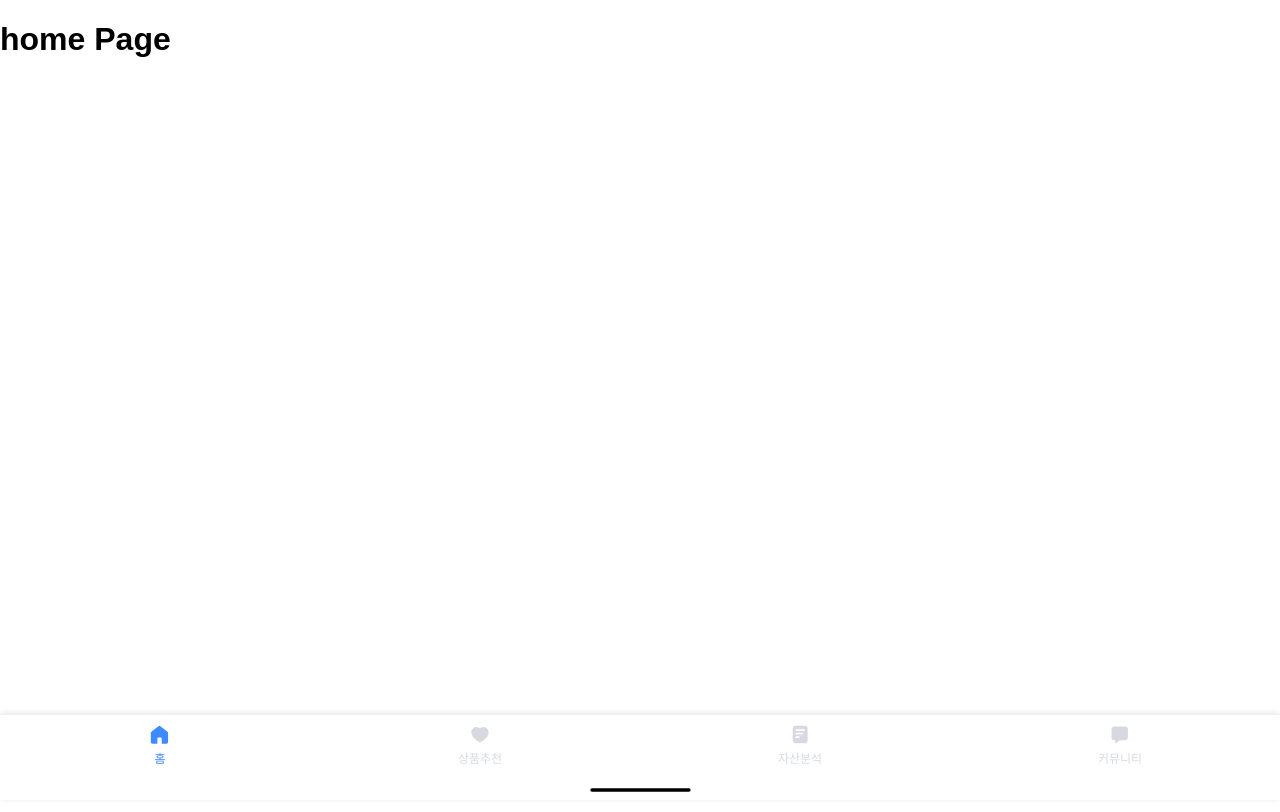
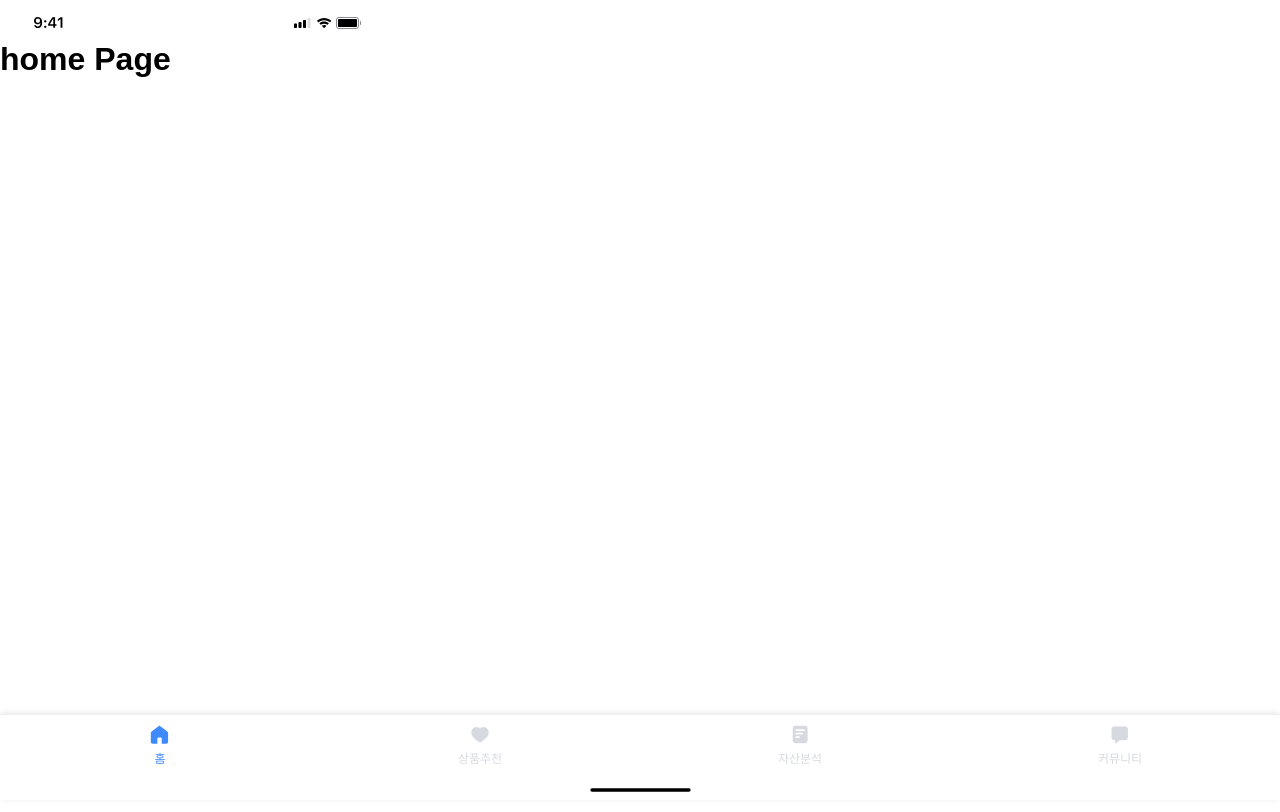
Before and after one commit to cheongwonyoung/Crunch-It, a Vue app in the folder Development/FE/muno-muno/: page / in a window 1280 px wide. Built offline with nearby package versions, Linux system fonts and the light colour scheme; a web font is replaced by a local one.

Commit message:
feat: status bar 추가

```diff
--- a/Development/FE/muno-muno/src/App.vue
+++ b/Development/FE/muno-muno/src/App.vue
@@ -1,16 +1,21 @@
 <template>
   <div id="app">
-    <router-view></router-view>
+    <StatusBar />
+    <div class="content">
+      <router-view></router-view>
+    </div>
     <TabBar />
   </div>
 </template>
 
 <script>
 import TabBar from './components/TabBar.vue';
+import StatusBar from './components/StatusBar.vue';
 
 export default {
   components: {
     TabBar,
+    StatusBar,
   },
 };
 </script>
@@ -55,4 +60,10 @@ body {
   --p80: #ebf3ff;
   --p90: #f0f6ff;
 }
+
+.content {
+  padding-top: 20px;
+  height: calc(100% - 86px - 20px);
+  overflow-y: auto;
+}
 </style>
--- /dev/null
+++ b/Development/FE/muno-muno/src/components/StatusBar.vue
@@ -0,0 +1,23 @@
+<template>
+  <div class="status-bar">
+    <img src="@/assets/statusBar.svg" alt="Status Bar" />
+  </div>
+</template>
+
+<script>
+export default {
+  name: 'StatusBar',
+};
+</script>
+
+<style scoped>
+.status-bar {
+  position: fixed;
+  top: 0;
+  left: 0;
+  width: 100%;
+  height: 44px;
+  background-color: transparent;
+  z-index: 1000;
+}
+</style>
```
Also changed, not shown: Development/FE/muno-muno/src/assets/statusBar.svg (added).
